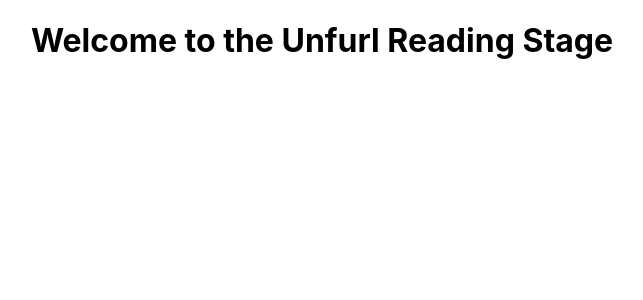
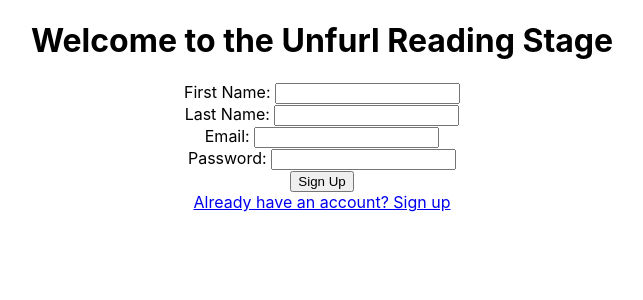
Before and after one commit to Ranjodhsandhu/unfurlreading, a React (Create React App) app: page /signup in a window 1280 px wide. Shown: the top 300 px of the page, without its empty margins (318-961 px from the left). Built offline with nearby package versions, Linux system fonts and the light colour scheme; no server answers.

Commit message:
user creation process with jwtwebtoken complete

```diff
--- a/src/App.js
+++ b/src/App.js
@@ -1,21 +1,37 @@
-import React from 'react';
+import React, { useState, useCallback, useEffect } from 'react';
 import './App.css';
 import { BrowserRouter as Router,
     Route,
-    Switch
+    Switch,
+    Redirect
     } from 'react-router-dom';
 
-// import SearchBook from './components/SearchBook';
-// import BookList from './components/BookList';
 import  SignIn  from './components/SignIn';
+import Main from './components/Main';
+import SignUp from './components/SignUp';
+
 
 function App() {
-  // const [search, setSearch] = useState('');
-  // function handleSubmit(e) {
-  //   e.preventDefault();
-  //   const searchValue = e.target.firstChild.value;
-  //   setSearch(searchValue);
-  // }
+  const [ user, setUser ] = useState(undefined);
+  const getUser = useCallback( async function (){
+    try{
+      const response = await fetch('/api/users/me');
+      const json = await response.json();
+      if(!response.ok){
+        throw new Error(json.message);
+      }
+
+      setUser(json.data);
+    }catch(err){
+      console.log(err);
+      setUser(undefined);
+    }
+  });
+
+  useEffect(()=>{
+    getUser();
+  }, [getUser]);
+
 
   return (
     <div className="App">
@@ -23,15 +39,38 @@ function App() {
         <Router>
           <Switch>
             <Route
-              exact path="/signin"
+              exact
+              path="/signin"
               render = {props => {
-                return <SignIn />
+                if(user){
+                  return <Redirect to="/" />
+                }
+                return <SignIn getUser={getUser} {...props} />
               }}
               />
+            <Route
+              exact
+              path="/signup"
+              render={ props =>{
+                if(user){
+                  return <Redirect to="/" />
+                }
+
+                return <SignUp getUser={getUser}updateUser={setUser} {...props}/>
+              }}
+            />
+            <Route
+              path="/"
+              render={ props => {
+                if(!user){
+                  return <Redirect to="/signin" />
+                }
+                return <Main {...props} />
+              }}
+            />
           </Switch>
         </Router>
-            {/* <SearchBook handleSubmit={handleSubmit}/> */}
-            {/* <BookList  searchTerm={search}/> */}
+
     </div>
   );
 }
--- /dev/null
+++ b/src/components/Main.js
@@ -0,0 +1,25 @@
+import React from 'react';
+
+// import SearchBook from './components/SearchBook';
+// import BookList from './components/BookList';
+
+export default function Main(){
+    return (
+        <div>
+            Main Function
+        </div>
+    )
+}
+
+
+  // const [search, setSearch] = useState('');
+  // function handleSubmit(e) {
+  //   e.preventDefault();
+  //   const searchValue = e.target.firstChild.value;
+  //   setSearch(searchValue);
+  // }
+
+
+
+{/* <SearchBook handleSubmit={handleSubmit}/> */ }
+{/* <BookList  searchTerm={search}/> */ }
--- a/src/components/SignIn.js
+++ b/src/components/SignIn.js
@@ -1,10 +1,41 @@
-import  React  from 'react';
-
+import  React, { useState }  from 'react';
+import { Link } from 'react-router-dom';
 
 export default function SignIn(props){
+    const [ email, setEmail ] = useState('');
+    const [ password, setPassword ] = useState('');
+
+    const handleSubmit = async ()=>{
+        const response = await fetch('/api/users/signin', {
+            method: 'POST',
+            headers:{
+                'Content-Type':'application/json',
+            },
+            body:JSON.stringify({ email, password })
+        });
+
+        const data = await response.json();
+        if(!response.ok){
+            throw new Error( data.message );
+        }
+        console.log(props);
+        props.getUser();
+
+    }
     return(
         <div>
-            Sign In
+            <form onSubmit={ handleSubmit }>
+
+                <label htmlFor="email">Email Address:</label>
+                <input type="text" value={email}id="email" name="email" onChange={(e)=> {setEmail(e.target.value);}}/>
+                <br />
+                <label htmlFor="password">Password:</label>
+                <input type="password" value={password} id="password" name="password" onChange={ (e) => { setPassword(e.target.value);}} />
+                <br />
+                <button type="submit">Sign In</button>
+                <br />
+                <Link to="/signup">Don't have an account? Sign Up</Link>
+            </form>
         </div>
     )
 }
--- a/src/components/SignUp.js
+++ b/src/components/SignUp.js
@@ -1,9 +1,100 @@
-import React from 'react';
+import React, { useState } from 'react';
+import { Link } from 'react-router-dom';
 
 export default function SignUp(props){
+
+    const [ email, setEmail ] = useState('');
+    const [ password, setPassword ] = useState('');
+    const [ firstName, setFirstName ] = useState('');
+    const [ lastName, setLastName ] = useState('');
+
+    async function signUpUser(){
+        try{
+            const body = {
+                email, password, firstName, lastName
+            }
+
+            const response = await fetch('/api/users',{
+                method:'POST',
+                headers: {
+                    'Content-Type':
+                    'application/json',
+                },
+                body:JSON.stringify( body )
+            });
+
+            const data = await response.json();
+            if(!response.ok){
+                throw new Error(data.message);
+            }
+
+            const loginResponse = await fetch('/api/users/signin',{
+                method: 'POST',
+                headers: {
+                    'Content-Type':'application/json',
+                },
+                body:JSON.stringify( {email, password} )
+            });
+            if(!loginResponse.ok){
+                throw new Error(data.message);
+            }
+            props.getUser();
+
+        }catch(err){
+            console.log(' error? ');
+            props.updateUser(undefined);
+            console.log(err);
+        }
+    }
+
+    const handleSubmit = (e) => {
+        e.preventDefault();
+        signUpUser();
+    }
     return(
         <div>
-            Sign Up
+            <form onSubmit={ handleSubmit }>
+                <label htmlFor="firstName">First Name: </label>
+                <input
+                    type="text"
+                    value={firstName}
+                    id="firstName"
+                    name="firstName"
+                    onChange={e=>setFirstName(e.target.value)}
+                />
+                <br />
+                <label htmlFor="lastName">Last Name: </label>
+                <input
+                    type="text"
+                    value={lastName}
+                    id="lastName"
+                    name="lastName"
+                    onChange={e => setLastName(e.target.value)}
+                />
+                <br />
+                <label htmlFor="email">Email: </label>
+                <input
+                    type="text"                    value={email}
+                    id="email"
+                    name="email"
+                    onChange={e => setEmail(e.target.value)}
+                />
+                <br />
+                <label htmlFor="password">Password: </label>
+                <input
+                    type="password"
+                    value={password}
+                    id="password"
+                    name="password"
+                    onChange={e => setPassword(e.target.value)}
+                />
+                <br />
+                <button type="submit">
+                    Sign Up
+                </button>
+                <br />
+                <Link to="/signin" >Already have an account? Sign up </Link>
+            </form>
         </div>
     );
 }
```
Also changed, not shown: api/routes/users/userRoutes.js (+18 -2 lines).
